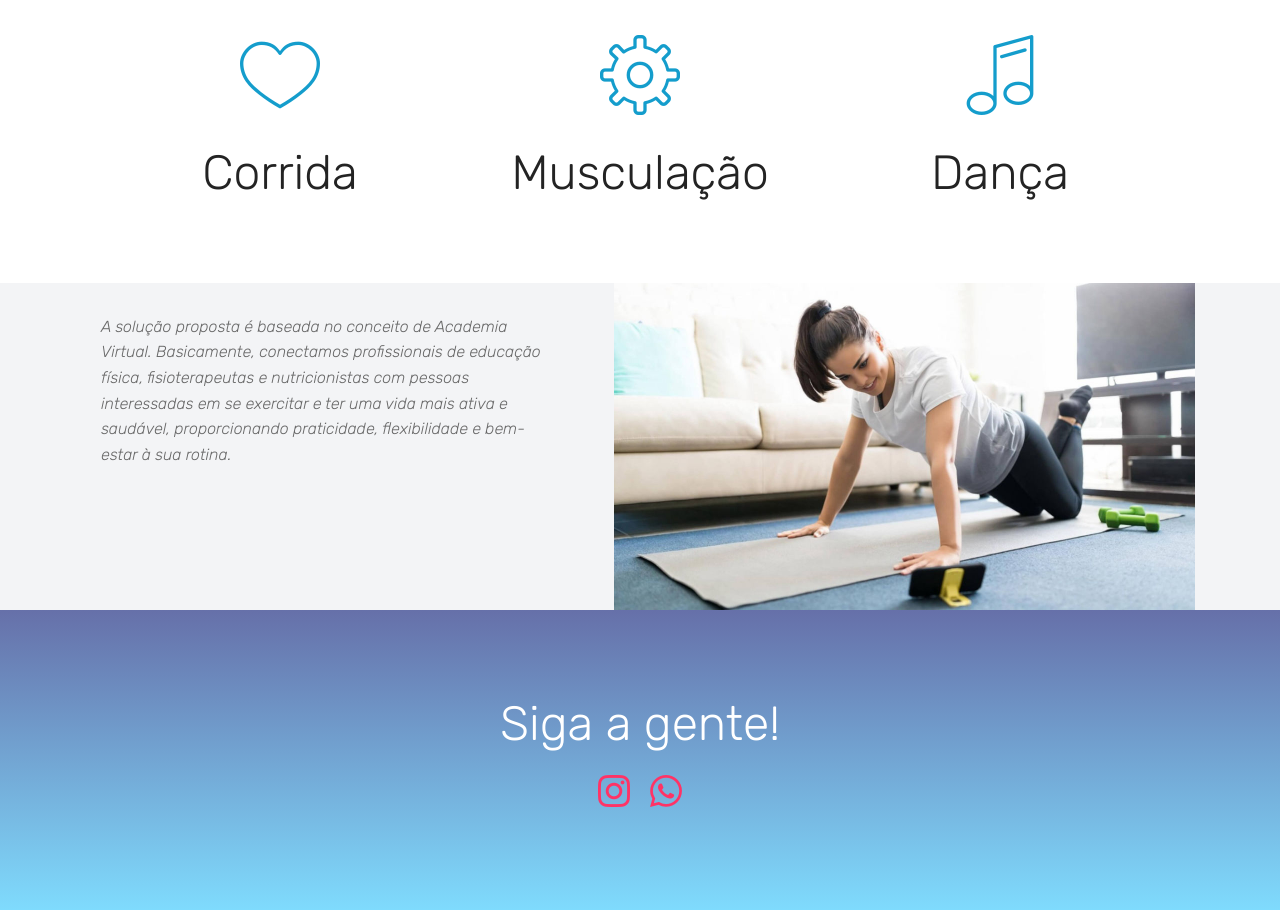
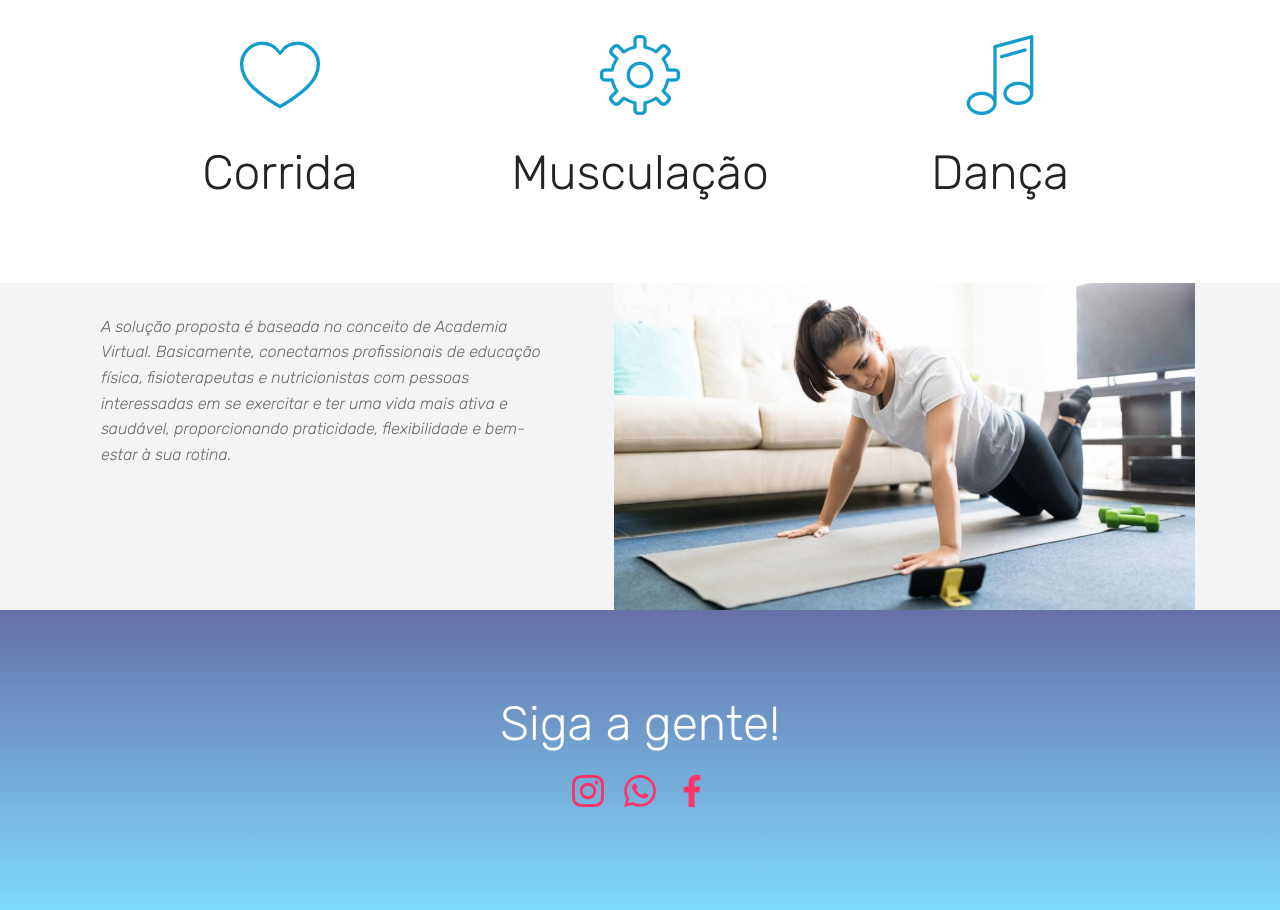
Before and after one commit to daniellecohen/movemente, a plain HTML site: page index.html in a window 1280 px wide. Shown: the part 750-1660 px from the top of the page. Drawn offline with Linux system fonts and the light colour scheme; files whose address does not match are found by name.

Commit message:
adicionando facebook

```diff
--- a/index.html
+++ b/index.html
@@ -63,7 +63,7 @@
     </nav>
 </section>
 
-<section class="engine"><a href="https://mobirise.info/j">website templates</a></section><section class="header1 cid-s8Pd37mv9Z mbr-parallax-background" id="header1-2">
+<section class="engine"><a href="https://mobirise.info/p">web templates free download</a></section><section class="header1 cid-s8Pd37mv9Z mbr-parallax-background" id="header1-2">
 
 
 
@@ -189,8 +189,8 @@
                     <a href="https://api.whatsapp.com/send?phone=5521998967994" target="_blank">
                         <span class="px-2 mbr-iconfont mbr-iconfont-social socicon-whatsapp socicon"></span>
                     </a>
-                    <a href="https://instagram.com/mobirise" target="_blank">
-
+                    <a href="https://www.facebook.com/MoveMente-100589255122381/" target="_blank">
+                        <span class="px-2 mbr-iconfont mbr-iconfont-social socicon-facebook socicon"></span>
                     </a>
                     <a href="https://www.youtube.com/c/mobirise" target="_blank">
 
```
Also changed, not shown: assets/images/mbr-favicon.png, 1 other file.
